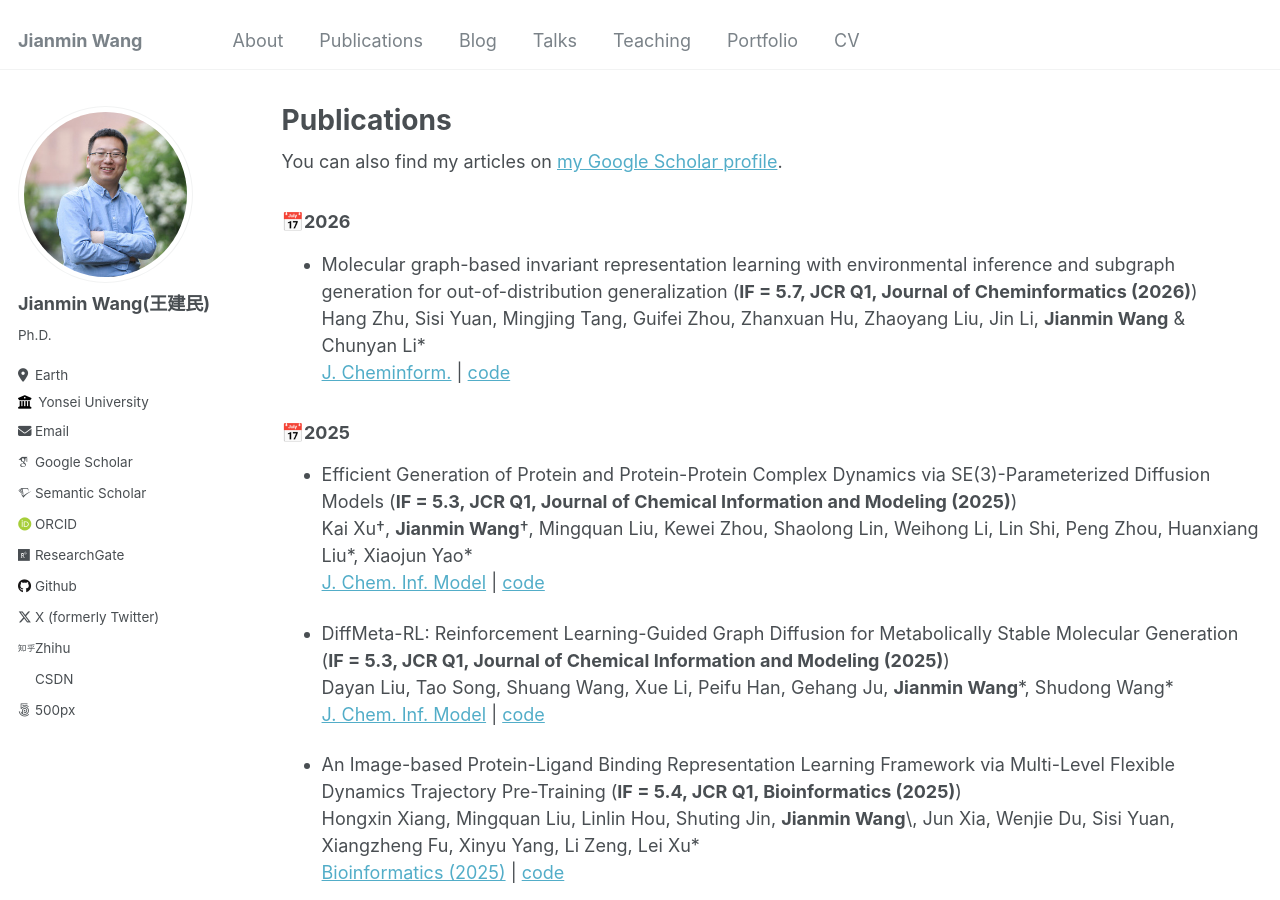
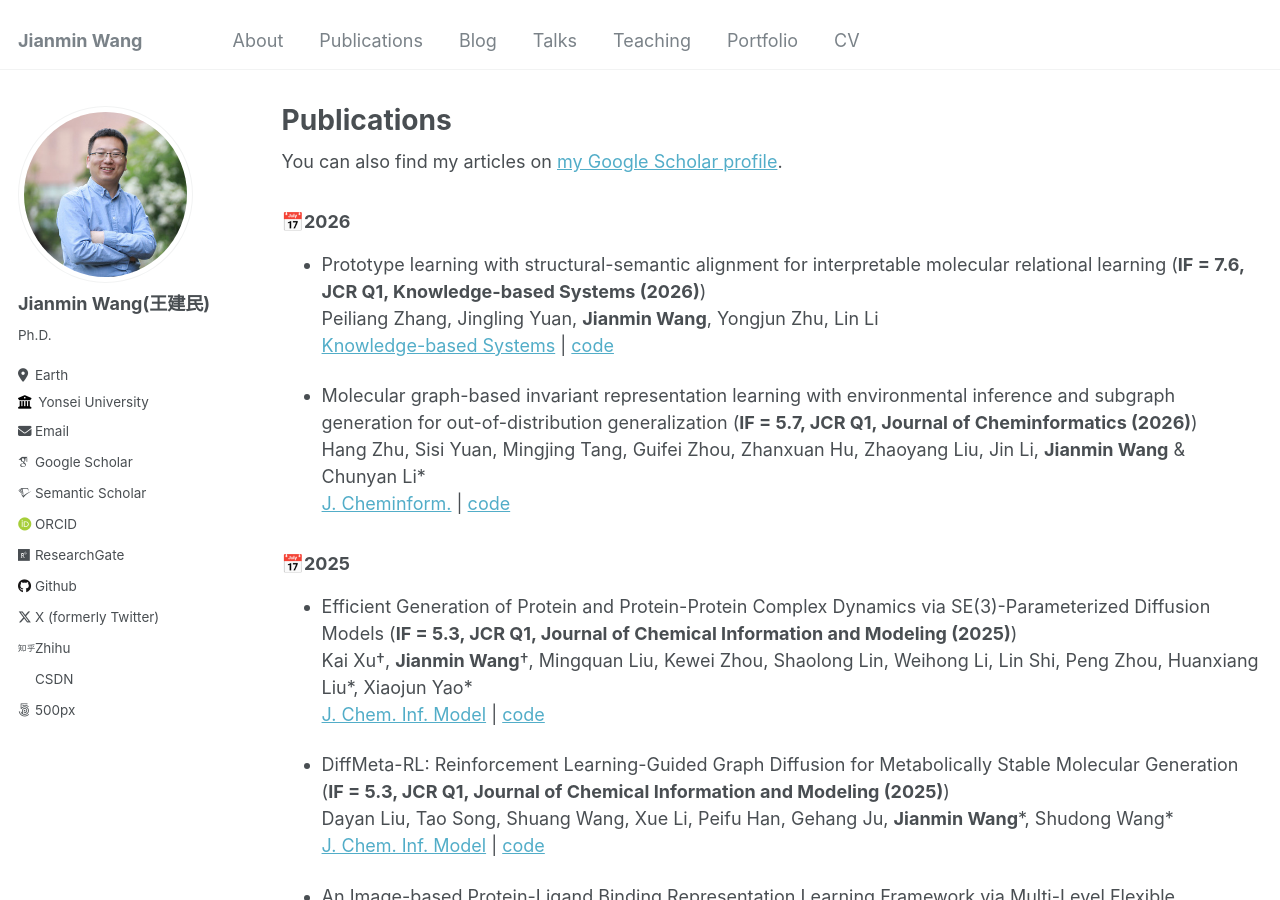
Before and after one commit to Jianmin2drugai/Jianmin2drugai.github.io, a Jekyll site: the page built from _pages/publications.md, in a window 1280 px wide and 900 px high. Built offline with Jekyll 4.4.1, drawn with Linux system fonts in a browser that asks for light colours; some web fonts are replaced.

Commit message:
Update publications.md

```diff
--- a/_pages/publications.md
+++ b/_pages/publications.md
@@ -16,6 +16,10 @@ author_profile: true
 {% endfor %}
 
 ### &#x1F4C5;2026
+
+*   Prototype learning with structural-semantic alignment for interpretable molecular relational learning (**IF = 7.6, JCR Q1, Knowledge-based Systems (2026)**)
+    Peiliang Zhang, Jingling Yuan, **Jianmin Wang**, Yongjun Zhu, Lin Li
+    [Knowledge-based Systems](https://doi.org/10.1016/j.knosys.2026.115460) | [code](https://github.com/papercode-for-cheung/PPSA)
 
 *   Molecular graph-based invariant representation learning with environmental inference and subgraph generation for out-of-distribution generalization (**IF = 5.7, JCR Q1, Journal of Cheminformatics (2026)**)
     Hang Zhu, Sisi Yuan, Mingjing Tang, Guifei Zhou, Zhanxuan Hu, Zhaoyang Liu, Jin Li, **Jianmin Wang** & Chunyan Li\*
```
